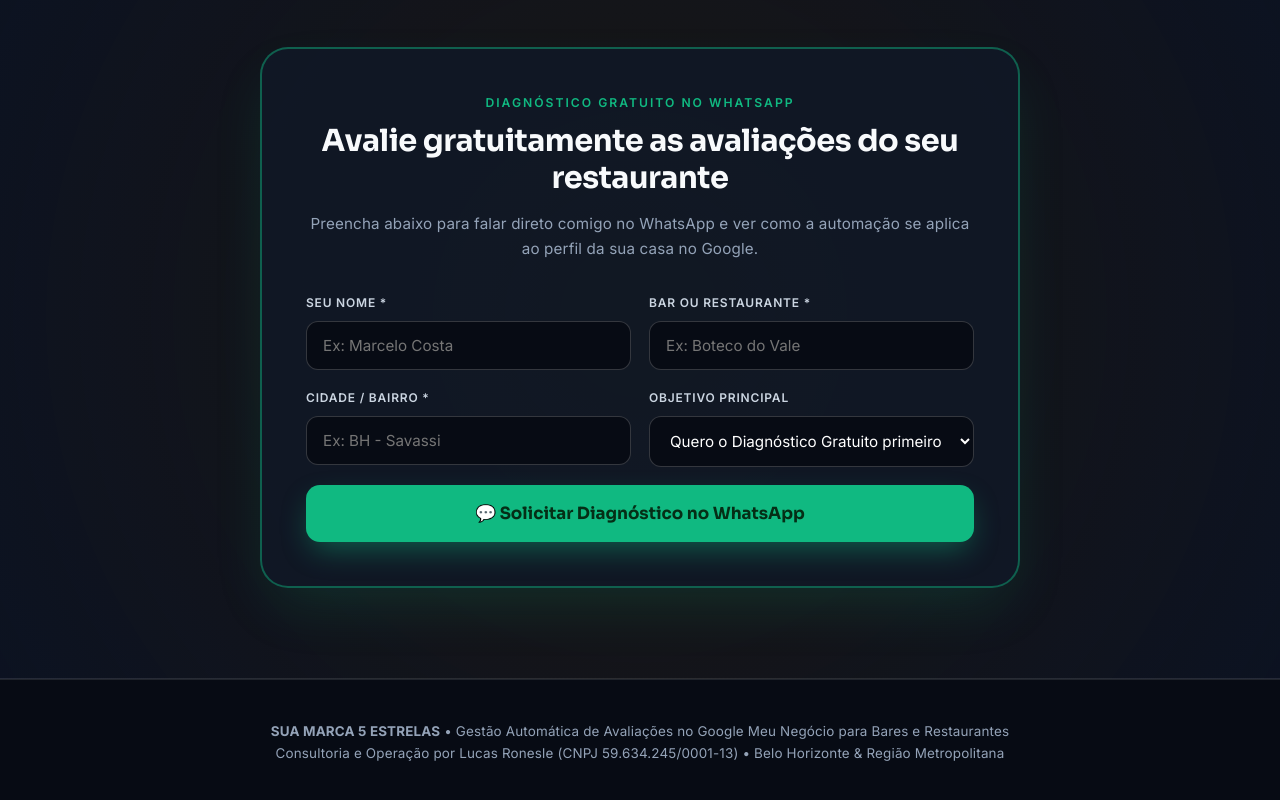
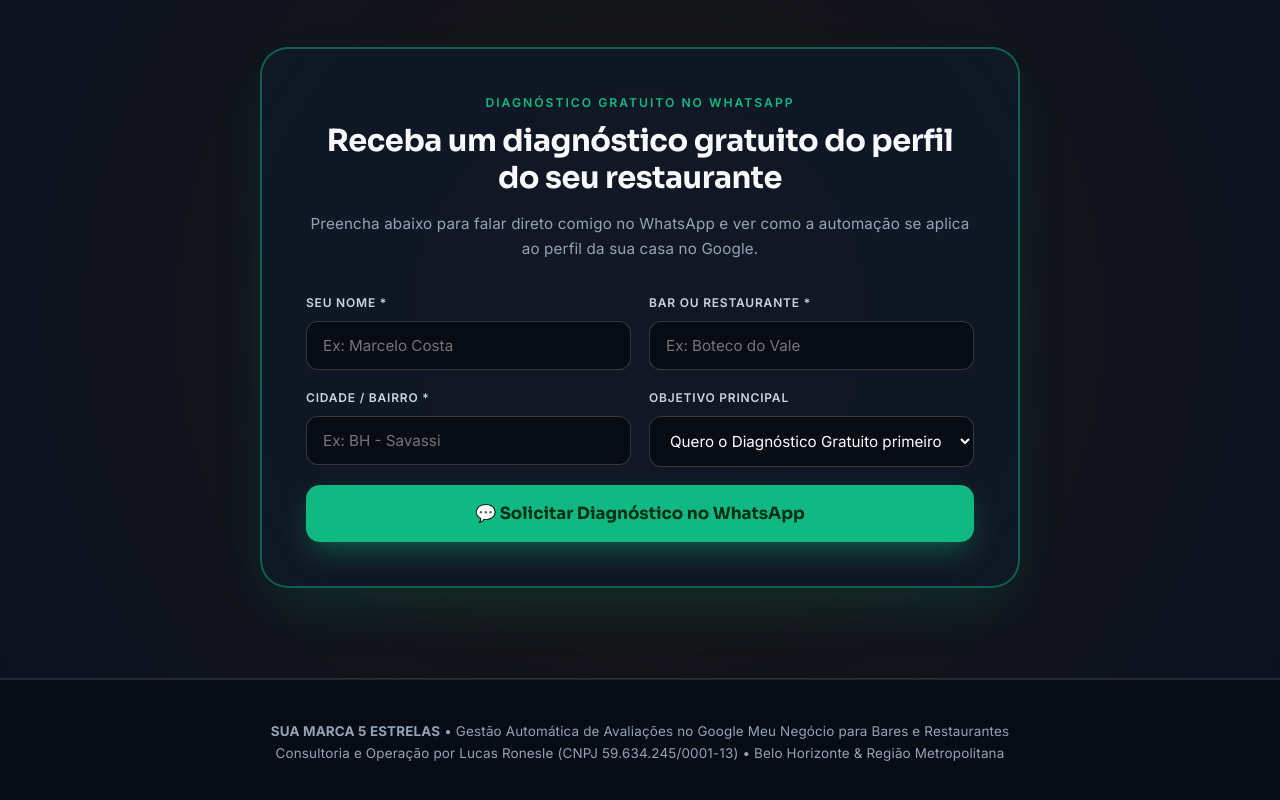
Before and after one commit to ronesle/sua-marca-5-estrelas, a plain HTML site: page index.html in a window 1280 px wide. Shown: the part 5420-6220 px from the top of the page. Drawn offline with Linux system fonts and the light colour scheme.

Commit message:
index.html

```diff
--- a/index.html
+++ b/index.html
@@ -1219,7 +1219,7 @@
             <div class="form-card">
                 <div class="section-header" style="margin-bottom: 32px;">
                     <span class="eyebrow" style="color: var(--emerald);">Diagnóstico Gratuito no WhatsApp</span>
-                    <h2 style="font-size: 1.9rem;">Avalie gratuitamente as avaliações do seu restaurante</h2>
+                    <h2 style="font-size: 1.9rem;">Receba um diagnóstico gratuito do perfil do seu restaurante</h2>
                     <p style="font-size: 0.95rem;">Preencha abaixo para falar direto comigo no WhatsApp e ver como a automação se aplica ao perfil da sua casa no Google.</p>
                 </div>
 
```
